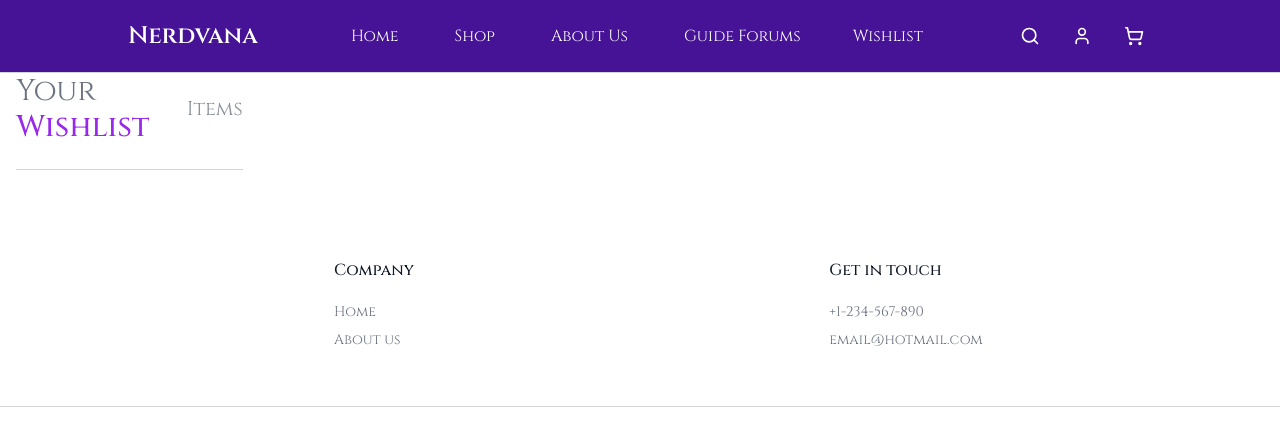
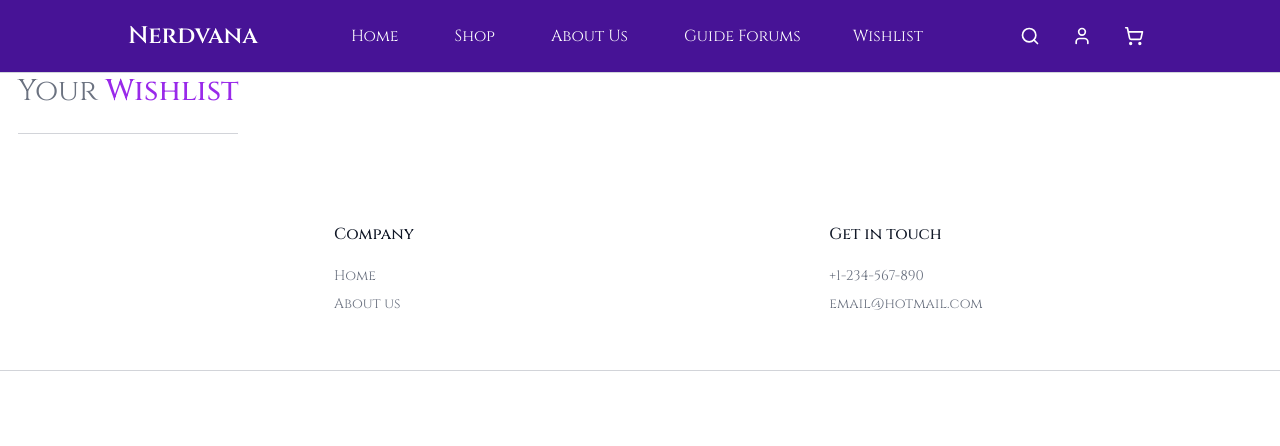
Before and after one commit to DJVelz/Nerdvana, a Next.js app: page /wishlist in a window 1280 px wide. Shown: the top 446 px of the page. Built offline with nearby package versions, Linux system fonts and the light colour scheme.

Commit message:
got rid of number

```diff
--- a/app/wishlist/page.jsx
+++ b/app/wishlist/page.jsx
@@ -23,7 +23,6 @@ const Wishlist = () => {
             <p className="text-2xl md:text-3xl text-gray-500">
               Your <span className="font-medium text-light_purple">Wishlist</span>
             </p>
-            <p className="text-lg md:text-xl text-gray-500/80">{getWishlistProducts()} Items</p>
           </div>
         <div className="flex flex-col gap-6 w-full max-w-5xl">
           {wishlistProducts.map((product) => (
```
